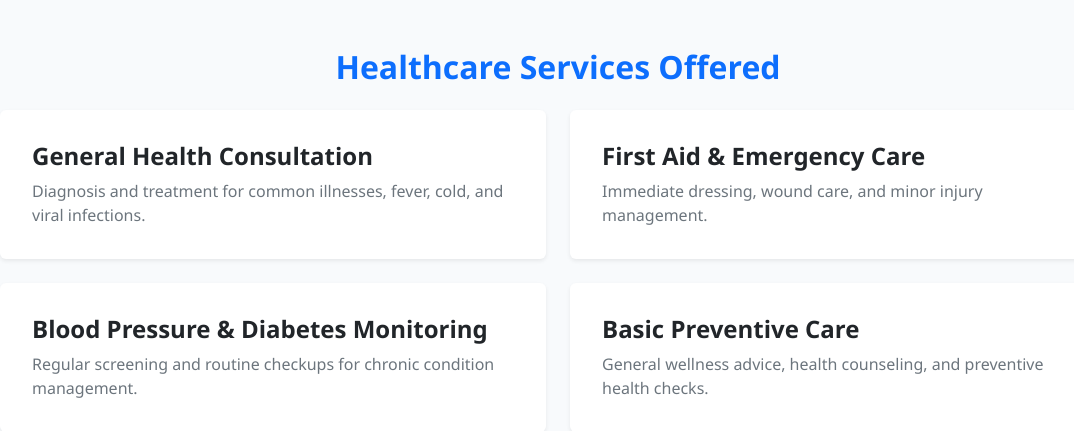
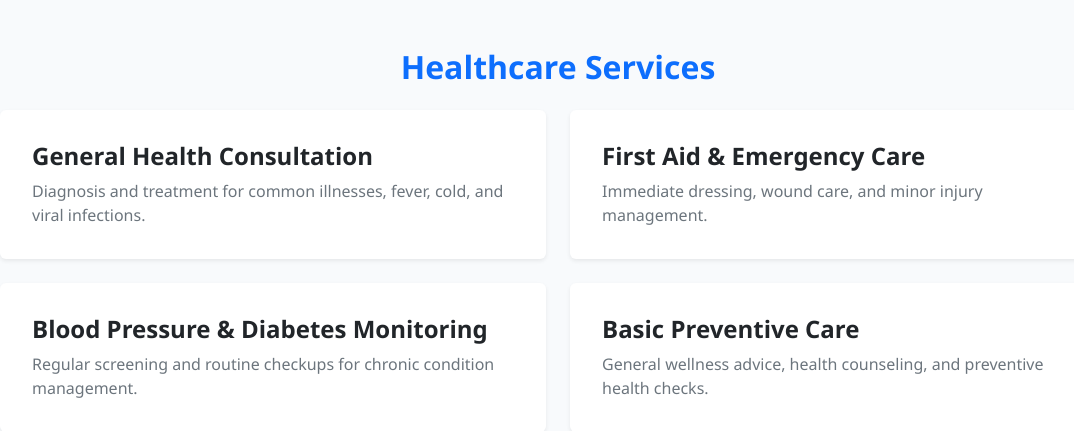
Before and after one commit to Kcharankuma/Doctor_Appointment, a Flask app: page /services in a window 1280 px wide. Shown: the part 78-509 px from the top of the page, without its empty margins (82-1156 px from the left). Run offline with Flask 3, Linux system fonts and the light colour scheme.

Commit message:
Updated website code

```diff
--- a/templates/services.html
+++ b/templates/services.html
@@ -1,7 +1,7 @@
 {% extends 'base.html' %}
 
 {% block content %}
-<h2 class="text-center text-primary mb-4 fw-bold">Healthcare Services Offered</h2>
+<h2 class="text-center text-primary mb-4 fw-bold">Healthcare Services</h2>
 
 <div class="row g-4">
     {% for service in services %}
```
